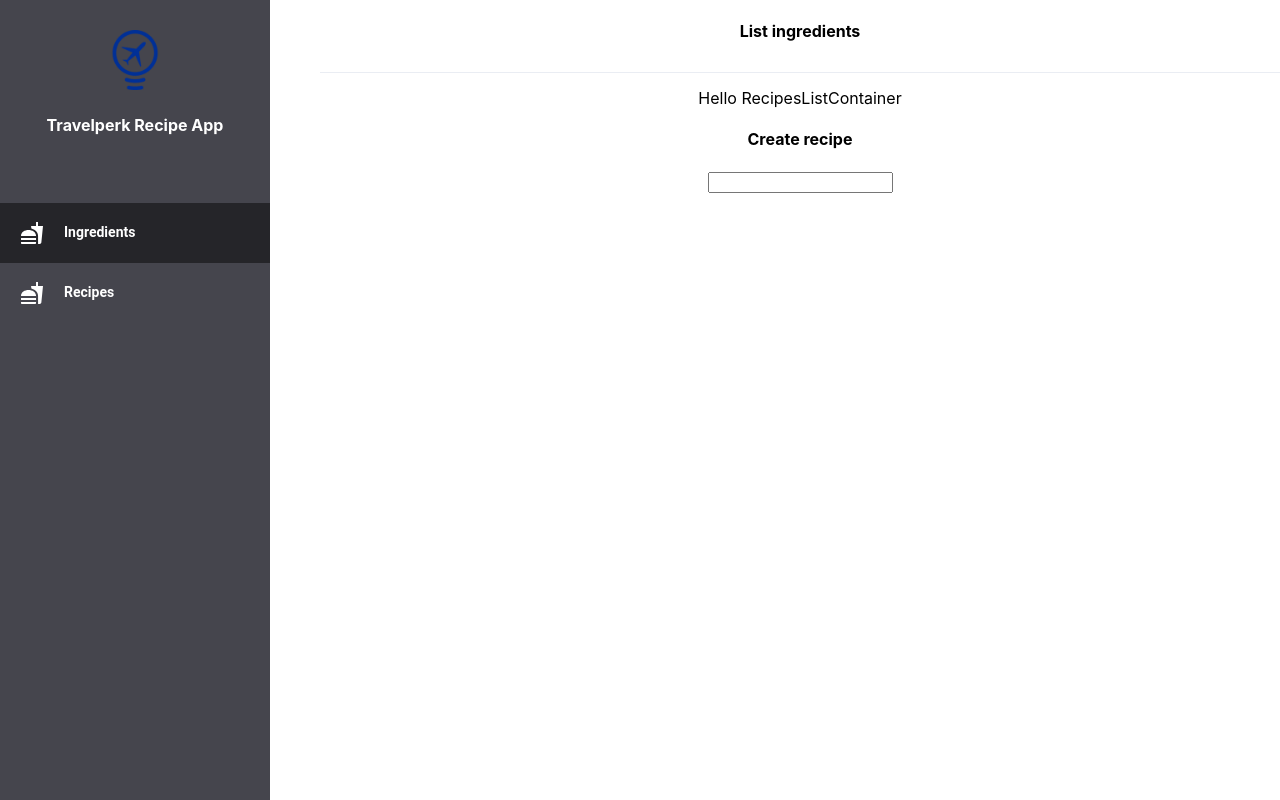
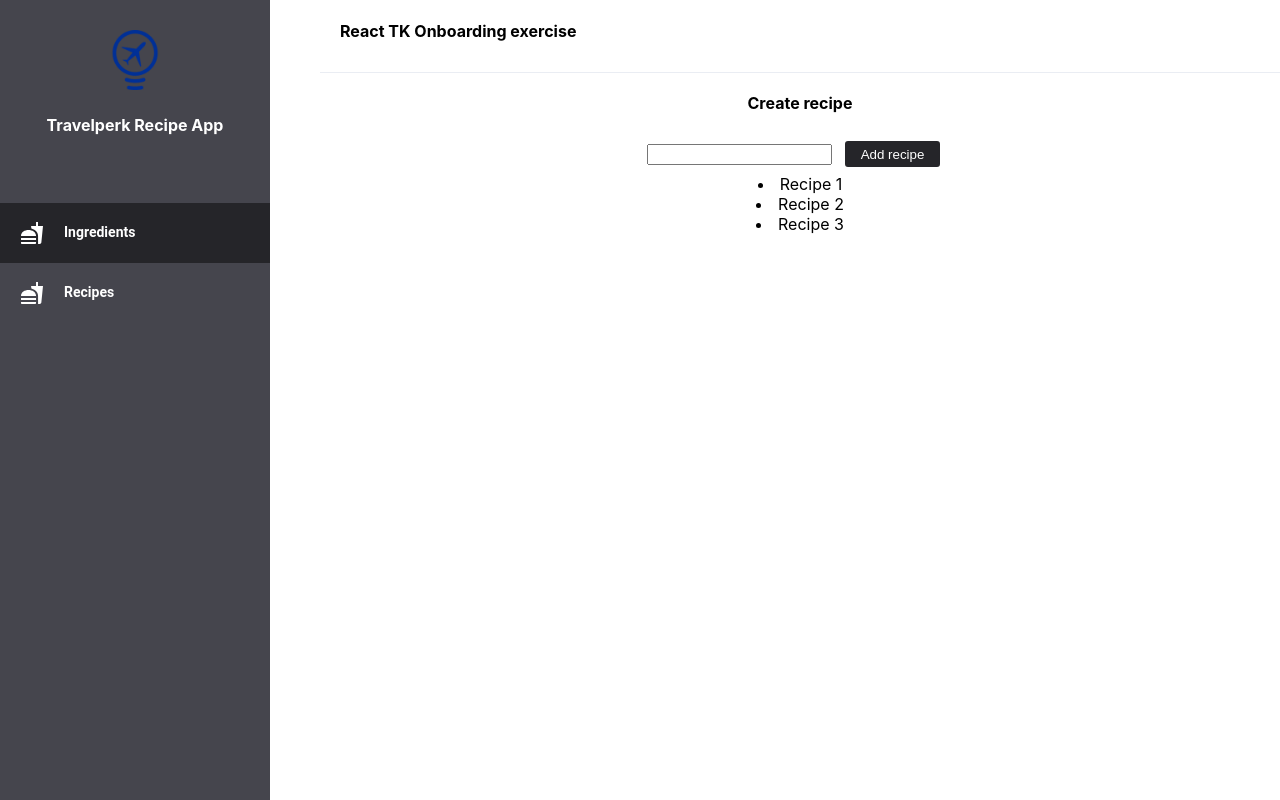
Before and after one commit to jordi-travelperk/react-tk-course, a React (Create React App) app in the folder tk-exercise-app/: page / in a window 1280 px wide. Built offline with nearby package versions, Linux system fonts and the light colour scheme; the HTML template or start-up script is replaced by a standard one.

Commit message:
Set interfaces for models, create RecipeList and implement add recipe feature

```diff
--- a/tk-exercise-app/src/App.css
+++ b/tk-exercise-app/src/App.css
@@ -27,6 +27,11 @@
   box-shadow: 0 1px 0 0 #eaedf3;
 }
 
+.header-title {
+  text-align: left;
+  margin-left: 20px;
+}
+
 .grid-content {
   grid-area: main;
 }
--- a/tk-exercise-app/src/App.tsx
+++ b/tk-exercise-app/src/App.tsx
@@ -14,7 +14,7 @@ function App() {
           <Sidebar></Sidebar>
         </div>
         <div className="grid-header">
-          <h4>List ingredients</h4>
+          <h4 className="header-title">React TK Onboarding exercise</h4>
         </div>
         <div className="grid-content">
           <Suspense fallback={<div>Loading...</div>}>
--- a/tk-exercise-app/src/components/CreateRecipeForm/CreateRecipeForm.tsx
+++ b/tk-exercise-app/src/components/CreateRecipeForm/CreateRecipeForm.tsx
@@ -1,48 +1,50 @@
-import React, { Component } from 'react';
+import React from 'react';
+import styled from "styled-components";
 
+import useInputState from '../../hooks/useInputState';
 
-interface IFormProps {
+type Props = {
+  primary?: boolean
+};
 
-}
+const Button = styled.button<Props>`
+  background: transparent;
+  border-radius: 3px;
+  border: 2px solid #252529;
+  color: #252529;
+  margin: 0.5em 1em;
+  padding: 0.25em 1em;
 
-interface IFormState {
-  name: string;
-}
+  ${props => props.primary && `
+    background: #252529;
+    color: white;
+  `}
+`;
 
-class CreateRecipeForm extends Component<IFormProps, IFormState> {
-  constructor(props: IFormProps) {
-    super(props);
+function CreateRecipeForm(props: { addRecipe: any })  {
+  const [ value, handleChange, reset ] = useInputState('');
 
-    this.state = {
-      name: ''
-    };
+  const handleSubmit = (evt: React.FormEvent<HTMLFormElement>) => {
+    evt.preventDefault();
+
+    props.addRecipe(value);
+    reset();
   }
 
-  handleChange = (evt: React.ChangeEvent<HTMLInputElement>) => {
-    this.setState({ name: evt.target.value });
-  }
+  return (
+    <div>
+      <h4>Create recipe</h4>
+      <form onSubmit={handleSubmit}>
+        <label htmlFor="name"></label>
+        <input
+          type="text"
+          value={value}
+          onChange={handleChange} />
 
-  handleSubmit = (evt: React.FormEvent<HTMLFormElement>) => {
-    evt.preventDefault();
-    this.setState({ name: '' });
-  }
-
-  render() {
-    return (
-      <div>
-        <h4>Create recipe</h4>
-        <form onSubmit={this.handleSubmit}>
-          <label htmlFor="name"></label>
-          <input
-            type="text"
-            name="name"
-            id="name"
-            value={this.state.name}
-            onChange={this.handleChange} />
-        </form>
-      </div>
-    );
-  }
+        <Button primary>Add recipe</Button>
+      </form>
+    </div>
+  );
 }
 
 export default CreateRecipeForm;
--- /dev/null
+++ b/tk-exercise-app/src/components/RecipeList/RecipeList.tsx
@@ -0,0 +1,17 @@
+import React from 'react';
+import { Recipe } from 'src/data/recipes/types';
+
+function RecipeList(props: { recipes: Recipe[] })  {
+  return (
+    <div>
+      {props.recipes.length
+        ? props.recipes.map((recipe: Recipe) => (
+          <li key={recipe.id}>{recipe.name}</li>
+        ))
+        : <h4>No recipes yet!</h4>
+      }
+    </div>
+  );
+}
+
+export default RecipeList;
--- /dev/null
+++ b/tk-exercise-app/src/components/RecipeList/index.tsx
@@ -0,0 +1,2 @@
+import RecipeList from './RecipeList';
+export default RecipeList;
--- /dev/null
+++ b/tk-exercise-app/src/data/ingredients/types.tsx
@@ -0,0 +1,3 @@
+export interface Ingredient {
+  name: string;
+};
--- /dev/null
+++ b/tk-exercise-app/src/data/recipes/types.tsx
@@ -0,0 +1,8 @@
+import { Ingredient } from '../ingredients/types';
+
+export interface Recipe {
+  id: number;
+  name: string;
+  ingredients: Ingredient[];
+  description?: string;
+};
--- /dev/null
+++ b/tk-exercise-app/src/hooks/useInputState.ts
@@ -0,0 +1,15 @@
+import { useState } from 'react';
+
+export default function useInputState(initialVal: any) {
+  const [ value, setValue ] = useState(initialVal);
+
+  const handleChange = (evt: React.ChangeEvent<HTMLInputElement>) => {
+    setValue(evt.target.value);
+  }
+
+  const reset = () => {
+    setValue('');
+  }
+
+  return [ value, handleChange, reset ];
+};
--- a/tk-exercise-app/src/screens/RecipesList/RecipesListContainer.tsx
+++ b/tk-exercise-app/src/screens/RecipesList/RecipesListContainer.tsx
@@ -1,12 +1,31 @@
-import React from 'react';
+import React, { useState } from 'react';
+
 import CreateRecipeForm from '../../components/CreateRecipeForm';
+import RecipeList from '../../components/RecipeList';
+import { Recipe } from 'src/data/recipes/types';
 
 
 function RecipesListContainer() {
+  const initialRecipes: Recipe[] = [
+    { id: 1, name: 'Recipe 1', description: 'recipe1 description', ingredients: [] },
+    { id: 2, name: 'Recipe 2', description: 'recipe2 description', ingredients: [] },
+    { id: 3, name: 'Recipe 3', description: 'recipe3 description', ingredients: [] }
+  ];
+
+  const [ recipes, setRecipes ] = useState<any>(initialRecipes);
+
+  const addRecipe = (recipeName: string) => {
+    console.log('add recipe hook: ', recipeName)
+    setRecipes([
+      ...recipes,
+      { id: 99, name: recipeName, description: 'Random', ingredients: [] }
+    ]);
+  }
+
   return (
-    <div className="App">
-      <p>Hello RecipesListContainer</p>
-      <CreateRecipeForm />
+    <div>
+      <CreateRecipeForm addRecipe={addRecipe} />
+      <RecipeList recipes={recipes} />
     </div>
   );
 }
```
